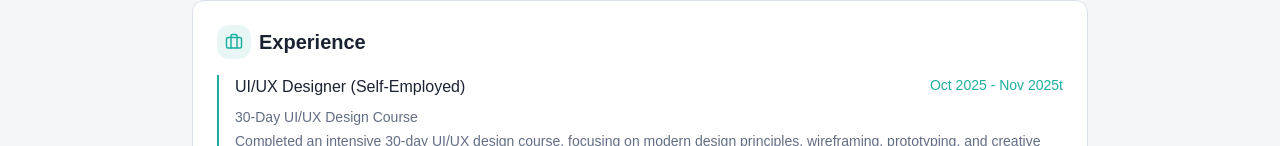
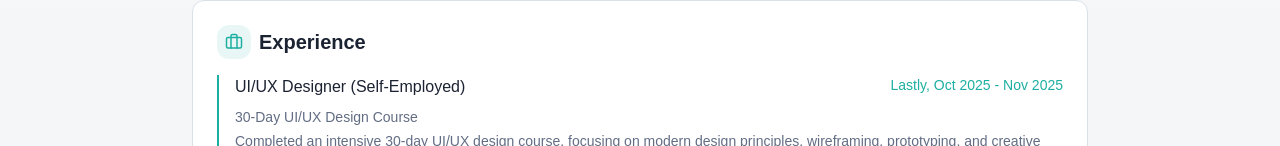
Before and after one commit to Aswinprasath/momentum-portfolio, a React (Vite) app: page /resume in a window 1280 px wide. Shown: the part 806-952 px from the top of the page. Built offline with nearby package versions, Linux system fonts and the light colour scheme; the HTML template or start-up script is replaced by a standard one.

Commit message:
Update job title date format in Resume component

```diff
--- a/src/pages/Resume.tsx
+++ b/src/pages/Resume.tsx
@@ -86,7 +86,7 @@ const Resume = () => {
                 <div className="border-l-2 border-primary pl-4">
                   <div className="flex flex-col sm:flex-row sm:justify-between sm:items-start gap-1 mb-2">
                     <h4 className="font-medium">UI/UX Designer (Self-Employed)</h4>
-                    <span className="text-sm text-primary">Oct 2025 - Nov 2025t</span>
+                    <span className="text-sm text-primary">Lastly, Oct 2025 - Nov 2025</span>
                   </div>
                   <p className="text-sm text-muted-foreground mb-1">30-Day UI/UX Design Course</p>
                   <p className="text-sm text-muted-foreground">
```
